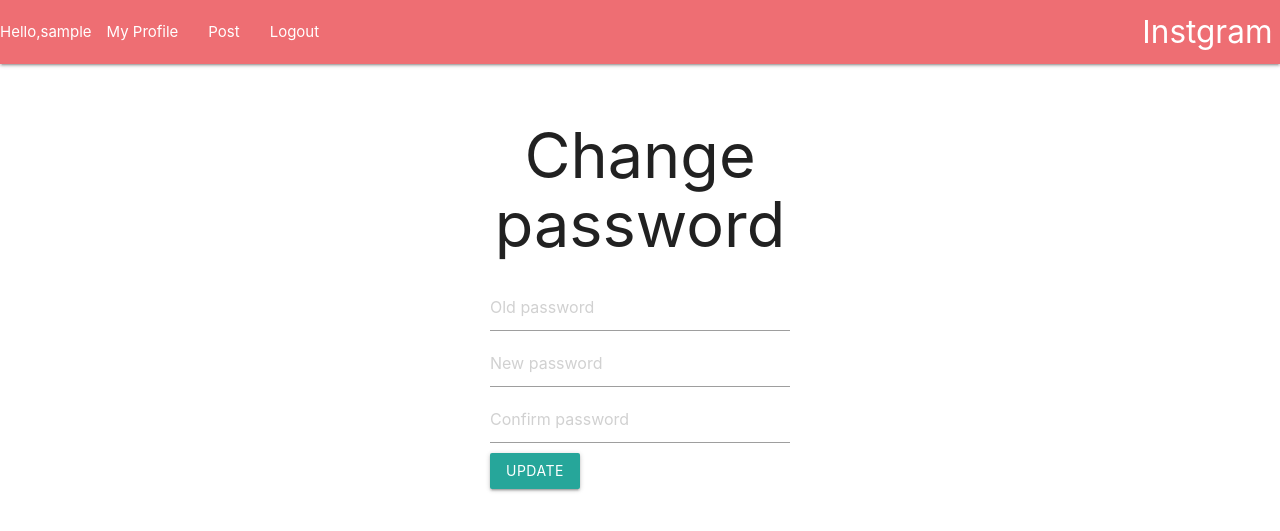
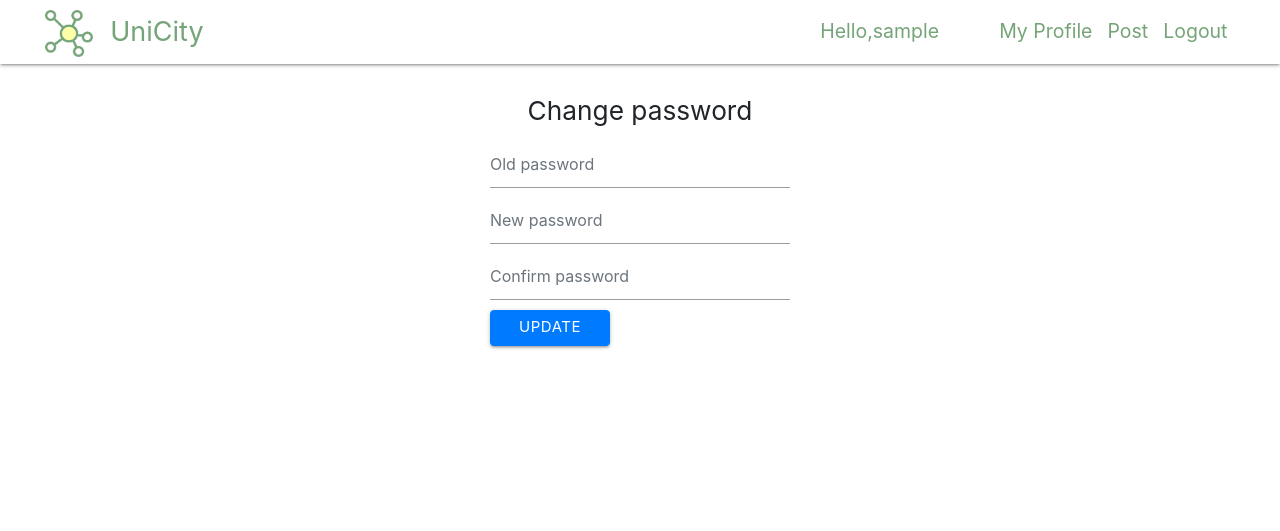
Before and after one commit to Cloud7444/Assignemnt17420, a Django app: page /password_change/ in a window 1280 px wide. Shown: the top 531 px of the page. Run offline with Django 3.2, Linux system fonts and the light colour scheme; the visitor is signed in with stand-in values (Sample User, id 1); some libraries are stand-ins or nearby versions.

Commit message:
update reset password nav

```diff
--- a/app/templates/app/login.html
+++ b/app/templates/app/login.html
@@ -118,9 +118,9 @@
 				</div>
 
 				<div class="mt-4">
-{#                    <div class="d-flex justify-content-center links">#}
-{#                          <a href="{% url 'password_reset' %}"style="font-size: 0.8em; color: white">Forgot Password?</a>#}
-{#                    </div>#}
+                    <div class="d-flex justify-content-center links">
+                          <a href="{% url 'password_reset' %}"style="font-size: 0.8em; color: white">Forgot Password?</a>
+                    </div>
 					<div class="d-flex justify-content-center links" style="font-size: 0.8em; color: white">
 						Don't have an account? <a href="../register/" class="ml-2" style="font-size: 1em; color: white">Sign Up</a>
 					</div>
--- a/templates/nav.html
+++ b/templates/nav.html
@@ -8,26 +8,64 @@
 
     <!-- Compiled and minified JavaScript -->
     <script src="https://cdnjs.cloudflare.com/ajax/libs/materialize/1.0.0/js/materialize.min.js"></script>
+           <!-- Bootstrap CSS -->
+    <link rel="stylesheet" href="https://stackpath.bootstrapcdn.com/bootstrap/4.4.1/css/bootstrap.min.css"
+          integrity="sha384-Vkoo8x4CGsO3+Hhxv8T/Q5PaXtkKtu6ug5TOeNV6gBiFeWPGFN9MuhOf23Q9Ifjh" crossorigin="anonymous">
+
     <meta charset="UTF-8">
     <title>Title</title>
 </head>
 <body>
 
-<nav>
-    <div class="nav-wrapper">
-      <a href="{% url 'app:home' %}" class="brand-logo right">Instgram</a>
-      <ul id="nav-mobile" class="left hide-on-med-and-down">
+{#<nav>#}
+{#    <div class="nav-wrapper">#}
+{#      <a href="{% url 'app:home' %}" class="brand-logo right">Instgram</a>#}
+{#      <ul id="nav-mobile" class="left hide-on-med-and-down">#}
+{##}
+{#          <li><span id="hello-msg">Hello,{{ request.user }} </span></li>#}
+{#          <li><a href="{% url 'app:profile' %}">My Profile</a></li>#}
+{#          <li><a href="{% url 'app:addpost' %}">Post</a></li>#}
+{##}
+{#          <li><a href="{% url 'app:logout' %}">Logout</a></li>#}
+{#      </ul>#}
+{##}
+{#    </div>#}
+{##}
+{#  </nav>#}
+<div style="margin-bottom: 80px">
+    <nav class="navbar fixed-top navbar-expand-sm navbar-dark px-5" style="background-color: white">
+    <a href="{% url 'app:home' %}" class="navbar-brand" style="font-size: 1.8rem;color: #75A478">
+        <img src="{% static "app/images/logo.png" %}" alt="" width="20%" style="margin-right: 10px">
+        UniCity
+    </a>
+    <button type="button" class="navbar-toggler" data-toggle="collapse" data-target="#navbarCollapse">
+        <span class="navbar-toggler-icon"></span>
+    </button>
 
-          <li><span id="hello-msg">Hello,{{ request.user }} </span></li>
-          <li><a href="{% url 'app:profile' %}">My Profile</a></li>
-          <li><a href="{% url 'app:addpost' %}">Post</a></li>
+    <div class="collapse navbar-collapse" id="navbarCollapse">
+        <div class="navbar-nav ml-auto" style="font-size: 1.3rem">
+            <p style="color: #75A478; padding-top: 20px" class="nav-item nav-link mr-5">Hello,{{ request.user }} </p>
+            <a style="color: #75A478; padding-top: 20px" href="{% url 'app:profile' %}" class="nav-item nav-link">My Profile</a>
+            <a style="color: #75A478; padding-top: 20px" href="{% url 'app:addpost' %}" class="nav-item nav-link">Post</a>
+            <a style="color: #75A478; padding-top: 20px" href="{% url 'app:logout' %}" class="nav-item nav-link">Logout</a>
+        </div>
+    </div>
+</nav>
+</div>
 
-          <li><a href="{% url 'app:logout' %}">Logout</a></li>
-      </ul>
+{% block content %}{% endblock %}
+<!-- Optional JavaScript -->
+<!-- jQuery first, then Popper.js, then Bootstrap JS -->
+<script src="https://code.jquery.com/jquery-3.4.1.slim.min.js"
+        integrity="sha384-J6qa4849blE2+poT4WnyKhv5vZF5SrPo0iEjwBvKU7imGFAV0wwj1yYfoRSJoZ+n"
+        crossorigin="anonymous"></script>
+<script src="https://cdn.jsdelivr.net/npm/popper.js@1.16.0/dist/umd/popper.min.js"
+        integrity="sha384-Q6E9RHvbIyZFJoft+2mJbHaEWldlvI9IOYy5n3zV9zzTtmI3UksdQRVvoxMfooAo"
+        crossorigin="anonymous"></script>
+<script src="https://stackpath.bootstrapcdn.com/bootstrap/4.4.1/js/bootstrap.min.js"
+        integrity="sha384-wfSDF2E50Y2D1uUdj0O3uMBJnjuUD4Ih7YwaYd1iqfktj0Uod8GCExl3Og8ifwB6"
+        crossorigin="anonymous"></script>
+<script>{% block filter %}{% endblock filter %}</script>
 
-    </div>
-
-  </nav>
-{% block content %}{% endblock %}
 </body>
 </html>
--- a/templates/registration/password_change.html
+++ b/templates/registration/password_change.html
@@ -39,11 +39,11 @@
 
     {% for field in form %}
       {% for error in field.errors %}
-        <p style="color: red">{{ error }}</p>
+        <p style="color: #ff0000">{{ error }}</p>
       {% endfor %}
     {% endfor %}
 
-  <button class="btn btn-lg btn-primary btn-block" type="submit">Update</button>
+  <a class="btn btn-primary text-center" type="submit" style="width: 40%; color: white">Update</a>
 </form>
 
 
```
